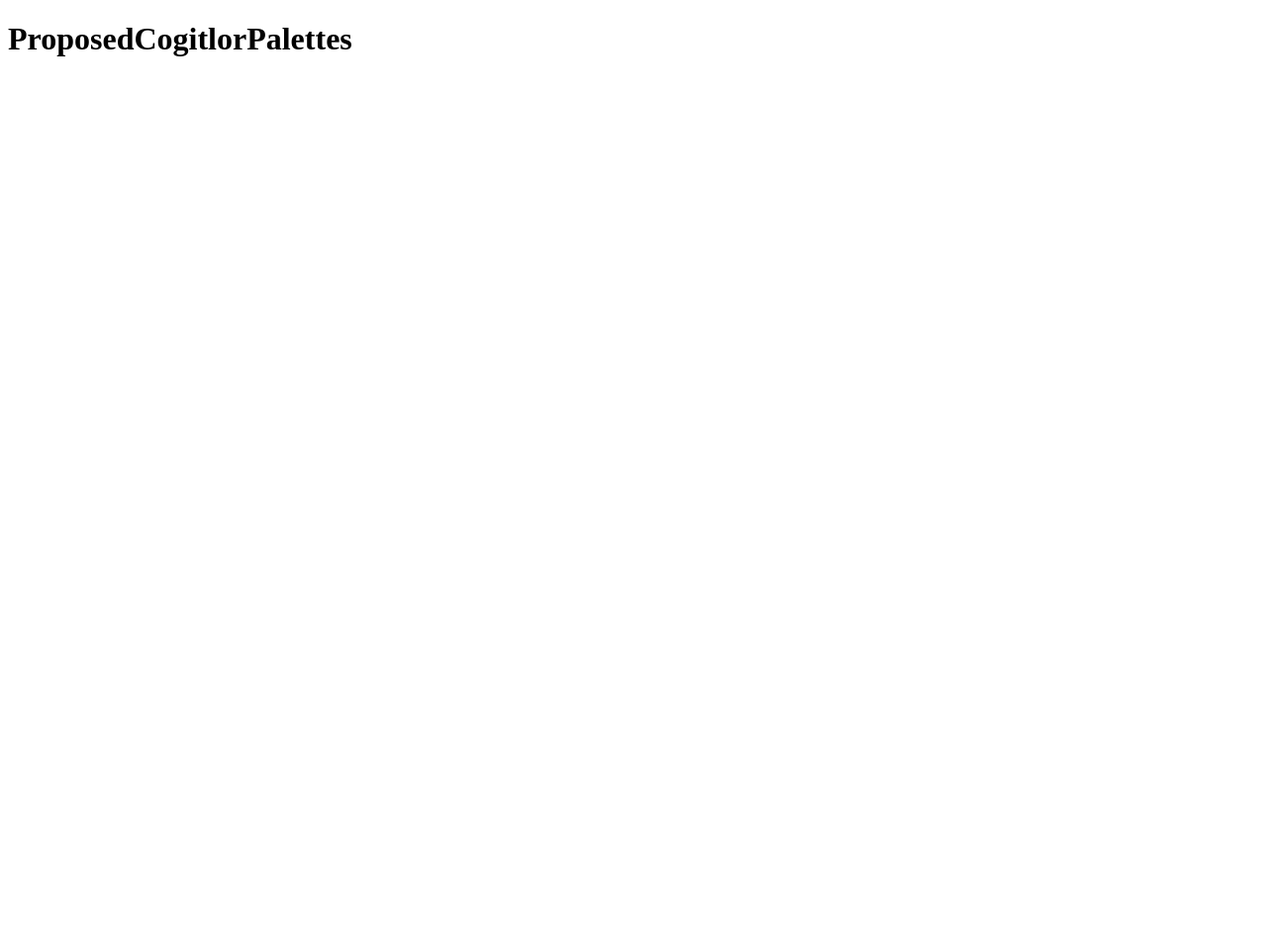
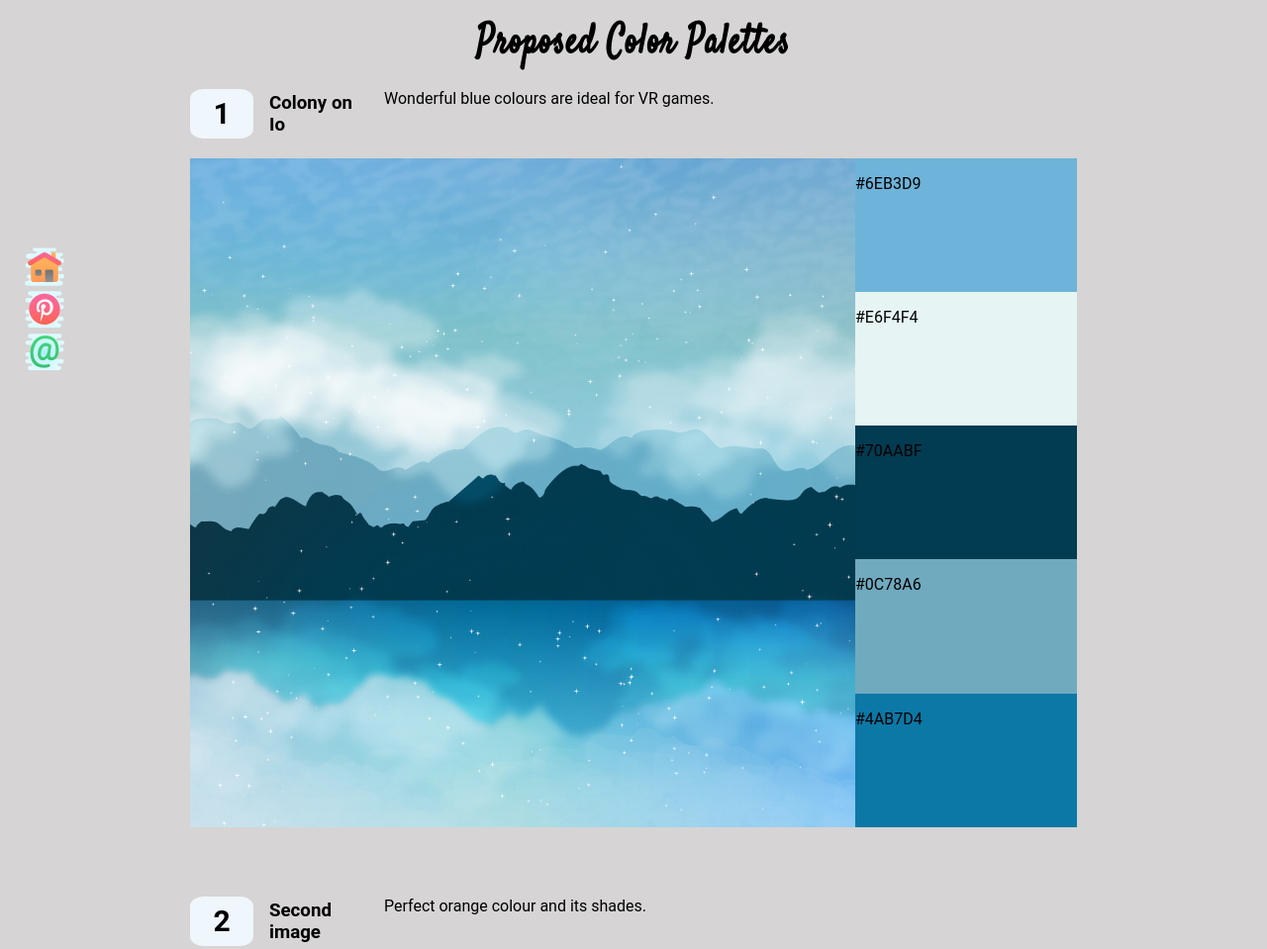
Before and after one commit to MarinaShinkaryova/Palettes, a plain HTML site: page color-combinations.html in a window 1280 px wide. Shown: the top 959 px of the page at 99% size. Before the commit the page ends 800 px from the top, so only its background shows below. Drawn offline with Linux system fonts and the light colour scheme.

Commit message:
Commit 2

```diff
--- a/CSS/style.css
+++ b/CSS/style.css
@@ -0,0 +1,175 @@
+body {
+    margin: 0px;
+    background-color: rgb(214, 212, 212);
+}
+.buttons {
+    width: 100px;
+    height: 200px;
+    display:flex;
+    flex-direction: column;
+    position: fixed;
+    margin: 250px 0 0 25px;
+}
+    #home, #pinterest, #email {
+        width: 40px;
+        height: 40px;
+        border: none;
+    }
+
+    #home {
+        background: url("../Images/home.png") no-repeat;
+    }
+    #home:hover {
+        background: url("../Images/home-hover.png") no-repeat;
+        cursor: pointer;
+    }
+
+    #pinterest {
+        background: url("../Images/pinterest.png") no-repeat;
+    }
+    #pinterest:hover {
+        background: url("../Images/pinterest-hover.png") no-repeat;
+        cursor: pointer;
+    }
+
+    #email {
+        background: url("../Images/email.png") no-repeat;
+    }
+
+    #email:hover {
+        background: url("../images/email-hover.png") no-repeat;
+        cursor: pointer;
+    }
+    button:focus {
+        outline:0;
+    }
+h1 {
+    text-align: center;
+    font-family: 'Satisfy', cursive, serif;
+    letter-spacing: 1.5px;
+    transform: scale(1, 1.3);
+    color: black;
+}
+.general-container {
+    display: flex;
+    flex-direction: column;
+    align-items: center;
+    width: 100%;
+    height: 100%;
+}
+.container1 {
+    display:flex;
+    justify-content: flex-start;
+    align-items: flex-start;
+    width: 70%;
+    height: 100%;
+    font-family: 'Roboto', Times, serif;
+    margin-bottom: 20px;
+}
+
+.numbers {
+    display:flex;
+    align-items: center;
+    justify-content: center;
+    height: 50px;
+    flex: 0 0 64px;
+    background-color: #EFF6FC;
+    margin: 0 16px 0 0;
+    border-radius: 20%;
+    font-weight: 600;
+    font-size: 30px;
+}
+
+.palette_name {
+    display:flex;
+    align-items: center;
+    justify-content: center;
+    height: 50px;
+    flex: 0 0 100px;
+    margin: 0 16px 0 0;
+}
+
+.description {
+    display: flex;
+    flex: 0 1 auto;
+    margin: 0 16px 0 0;
+ }
+
+ .container2 {
+ display: flex;
+ flex-direction: row;
+ width: 70%;
+ height: 100%;
+ font-family: 'Roboto', Times, serif;
+ margin-bottom: 70px;
+}
+
+.target-img {
+    width: 75%;
+}
+
+.picture {
+    width: 100%;
+    height: 100%;
+}
+
+.color-combinations {
+    display: flex;
+    flex-direction: column;
+    width:25%;
+}
+
+.color-combinations div {
+    display: flex;
+    flex-grow: 1;
+}
+
+
+#color1 {
+    background-color:#6EB3D9
+}
+#color2 {
+    background-color:#E6F4F4
+}
+#color3 {
+    background-color: #023C52
+}
+#color4 {
+    background-color: #70AABF
+}
+#color5 {
+    background-color: #0C78A6
+}
+#color6 {
+    background-color:#4AB7D4
+}
+#color7 {
+    background-color:#FEDBC5
+}
+#color8 {
+    background-color:#FF8E57
+}
+#color9 {
+    background-color:#DC3A53
+}
+#color10 {
+    background-color:#6F0043
+}
+#color11 {
+    background-color:#330F2D
+}
+#color12 {
+    background-color:#4B91D2
+}
+#color13 {
+    background-color:#2F3966
+}
+#color14 {
+    background-color: #A93E5D
+}
+#color15 {
+    background-color:#EB566F
+}
+#color16 {
+    background-color:#936872
+}
--- a/color-combinations.html
+++ b/color-combinations.html
@@ -3,9 +3,85 @@
 <head>
     <meta charset="UTF-8">
     <meta name="viewport" content="width=device-width, initial-scale=1.0">
-    <title>Document</title>
+    <meta http-equiv="X-UA-Compatible" content="ie=edge">
+    <title>Palettes</title>
+    <link href="https://fonts.googleapis.com/css?family=Satisfy&display=swap" rel="stylesheet">
+    <link href="css/style.css" type="text/css" rel="stylesheet">
+
 </head>
 <body>
-    <h1>ProposedCogitlorPalettes</h1>
+    <div class="buttons">
+        <a href="index.html"><button id="home"></button></a>
+        <a href="https://www.pinterest.ru/pin/585538389037405784/"><button id="pinterest"></button></a>
+        <a href="mailto:vereschaginamarina7@gmail.com"><button id="email"></button></a>
+     </div>
+
+    <div class="general-container">
+    <h1>Proposed Color Palettes</h1>
+        <div class="container1">
+            <p class="numbers">1</p>
+            <h3 class="palette_name">Colony on Io</h3>
+            <p class="description">Wonderful blue colours are ideal for VR games. </p>
+        </div>
+        <div class="container2">
+
+            <div class="target-img">
+                <img class="picture" src="images/mountain-and-sea-4770131_1920.jpg">
+            </div>
+
+             <div class="color-combinations">
+                <div id="color1"><p>#6EB3D9</p></div>
+                <div id="color2"><p>#E6F4F4</p></div>
+                <div id="color3"><p>#70AABF</p></div>
+                <div id="color4"><p>#0C78A6</p></div>
+                <div id="color5"><p>#4AB7D4</p></div>
+            </div>
+
+        </div>
+
+
+        <div class="container1">
+            <p class="numbers">2</p>
+            <h3 class="palette_name">Second image</h3>
+            <p class="description">Perfect orange colour and its shades. </p>
+        </div>
+        <div class="container2">
+
+            <div class="target-img">
+                <img class="picture" src="images/landscape-2138317_1920.jpg">
+            </div>
+
+             <div class="color-combinations">
+                <div id="color7"><p>#FEDBC5</p></div>
+                <div id="color8"><p>#FF8E57</p></div>
+                <div id="color9"><p>#DC3A53</p></div>
+                <div id="color10"><p>#6F0043</p></div>
+                <div id="color11"><p>#330F2D</p></div>
+            </div>
+            </div>
+
+
+            <div class="container1">
+                <p class="numbers">3</p>
+                <h3 class="palette_name">Third image</h3>
+                <p class="description"> The perfect combination of shades of pink and blue.</p>
+            </div>
+            <div class="container2">
+                <div class="target-img">
+                    <img class="picture" src="images/sunset-4913625_1920.png">
+                </div>
+
+                 <div class="color-combinations">
+                    <div id="color12"><p>#4B91D2</p></div>
+                    <div id="color13"><p>#2F3966</p></div>
+                    <div id="color14"><p>#A93E5D</p></div>
+                    <div id="color15"><p>#EB566F</p></div>
+                    <div id="color16"><p>#936872</p></div>
+                </div>
+                </div>
+
+
+    </div>
+
 </body>
 </html>
```
Also changed, not shown: index.html (added, +53 -0 lines), images/email-hover.png (added), images/email.png (added), images/home-hover.png (added), images/home.png (added), images/landscape-2138317_1920.jpg (added), images/mountain-and-sea-4770131_1920.jpg (added), images/pinterest-hover.png (added), images/pinterest.png (added), 1 other file.
